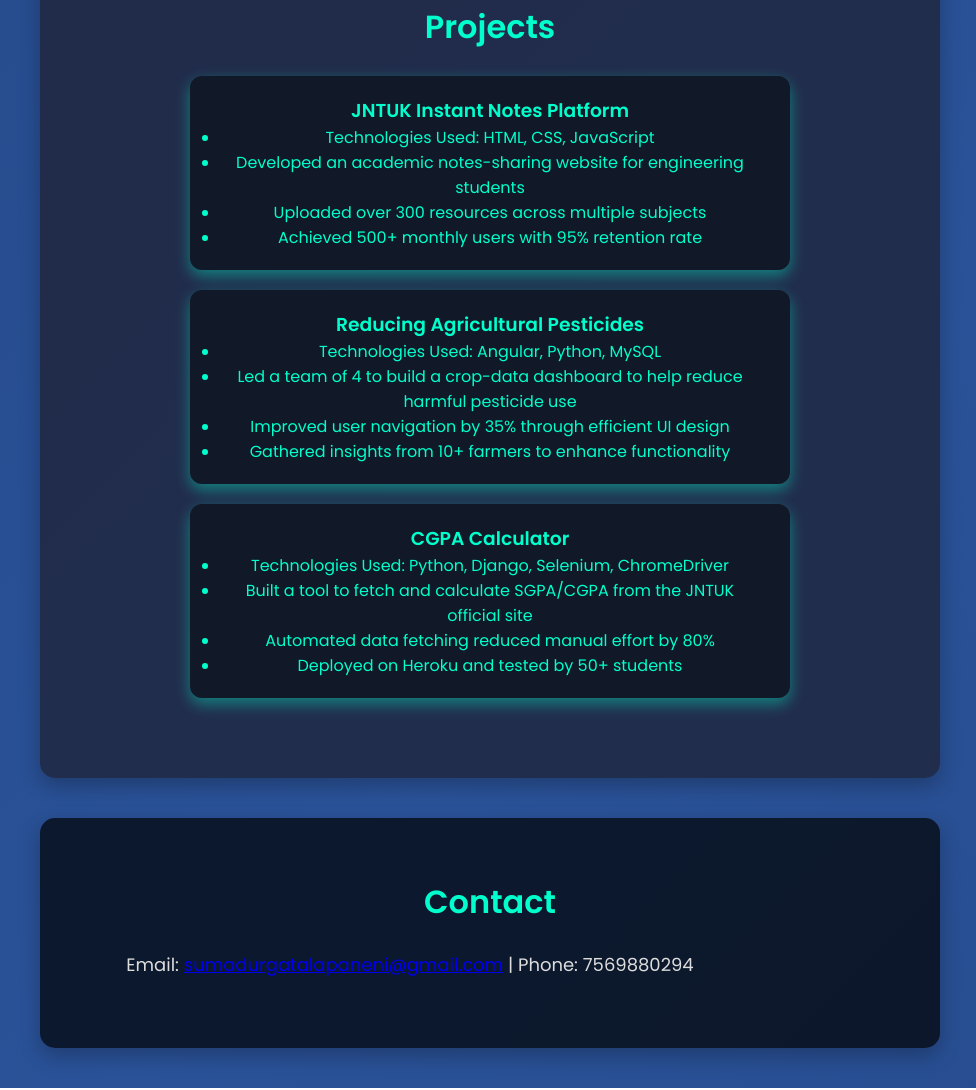
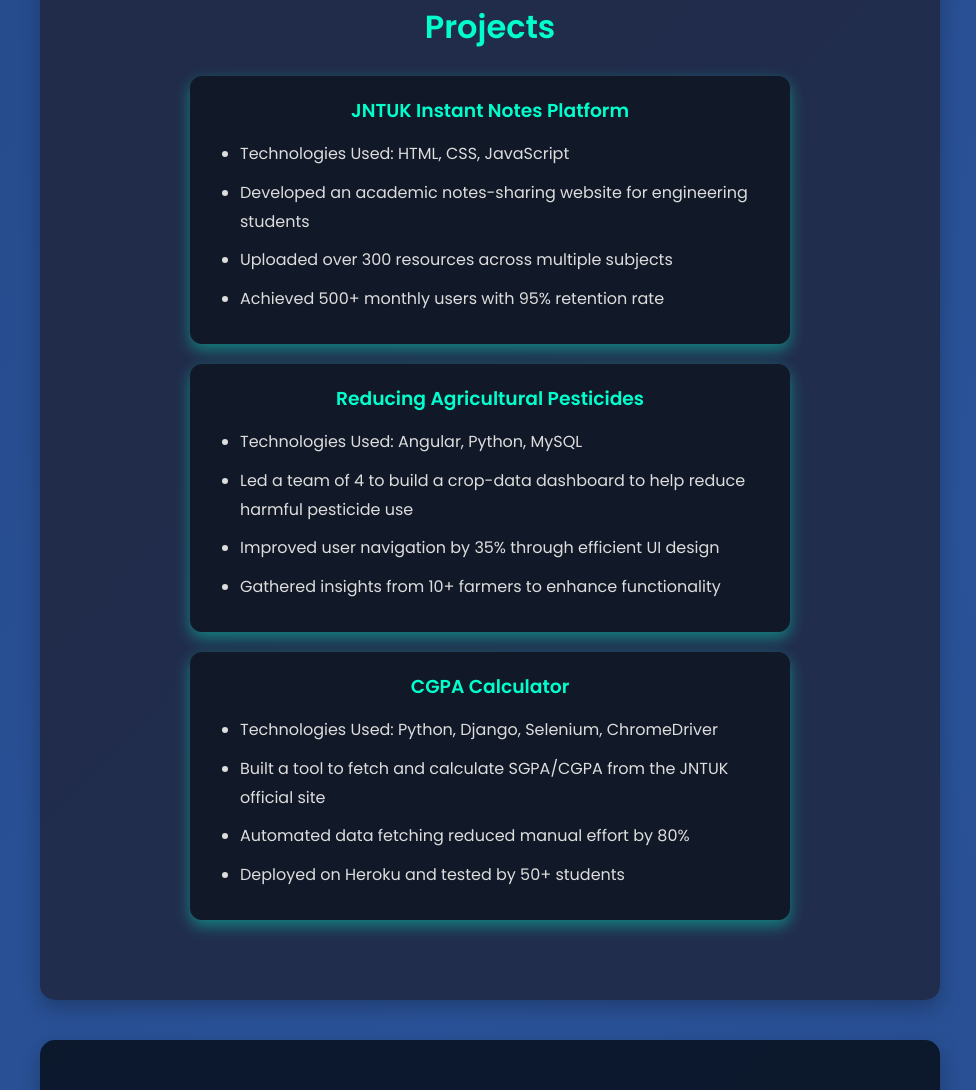
Before and after one commit to Suma-Durga/suma_portfolio, a plain HTML site: page index.html in a window 1280 px wide. Shown: the part 1359-2449 px from the top of the page, without its empty margins (150-1126 px from the left). Drawn offline with Linux system fonts and the light colour scheme.

Commit message:
Update style.css

```diff
--- a/style.css
+++ b/style.css
@@ -14,14 +14,12 @@ body {
   min-height: 100vh;
 }
 
-/* Gradient background animation */
 @keyframes gradientBG {
   0% { background-position: 0% 50%; }
   50% { background-position: 100% 50%; }
   100% { background-position: 0% 50%; }
 }
 
-/* Navbar */
 .navbar {
   background-color: rgba(31, 31, 46, 0.85);
   padding: 15px 40px;
@@ -62,7 +60,6 @@ body {
   padding-bottom: 2px;
 }
 
-/* Home Section */
 .home {
   padding: 80px 20px 60px;
   text-align: center;
@@ -98,7 +95,6 @@ body {
   opacity: 0.85;
 }
 
-/* Sections */
 .section {
   padding: 60px 20px;
   text-align: center;
@@ -129,7 +125,6 @@ body {
   margin: auto;
 }
 
-/* Skills & Projects */
 .skills {
   display: flex;
   flex-wrap: wrap;
@@ -171,6 +166,20 @@ body {
   box-shadow: 0 12px 25px rgba(0,255,204,0.75);
 }
 
+.project ul {
+  list-style-type: disc;
+  padding-left: 20px;
+  margin-top: 15px;
+  color: #ddd;
+  text-align: left;
+  line-height: 1.8;
+}
+
+.project ul li {
+  margin-bottom: 10px;
+  font-size: 16px;
+}
+
 #contact p {
   font-size: 18px;
   color: #ddd;
@@ -180,7 +189,6 @@ body {
   white-space: nowrap;
 }
 
-/* Responsive */
 @media (max-width: 768px) {
   .navbar ul {
     flex-direction: column;
```
